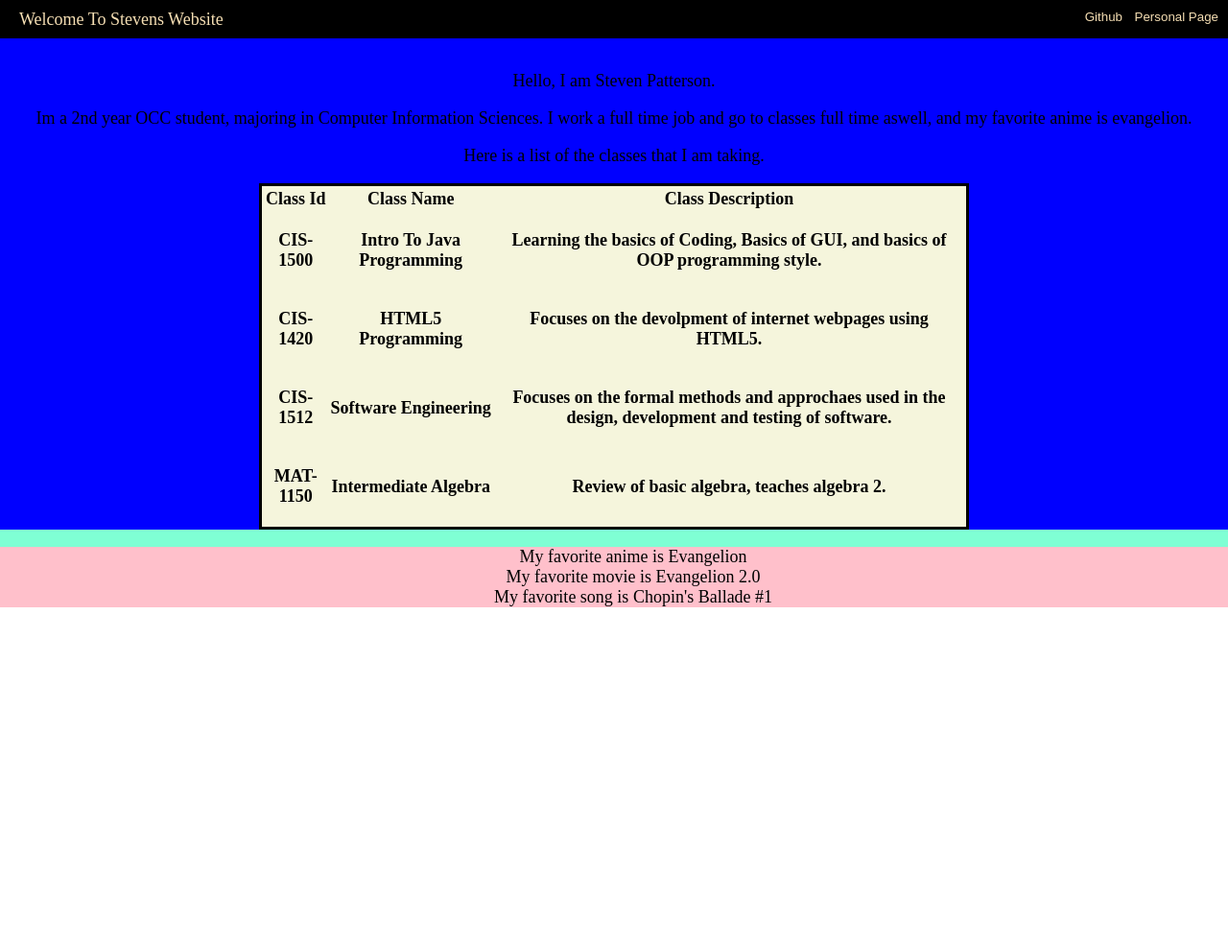
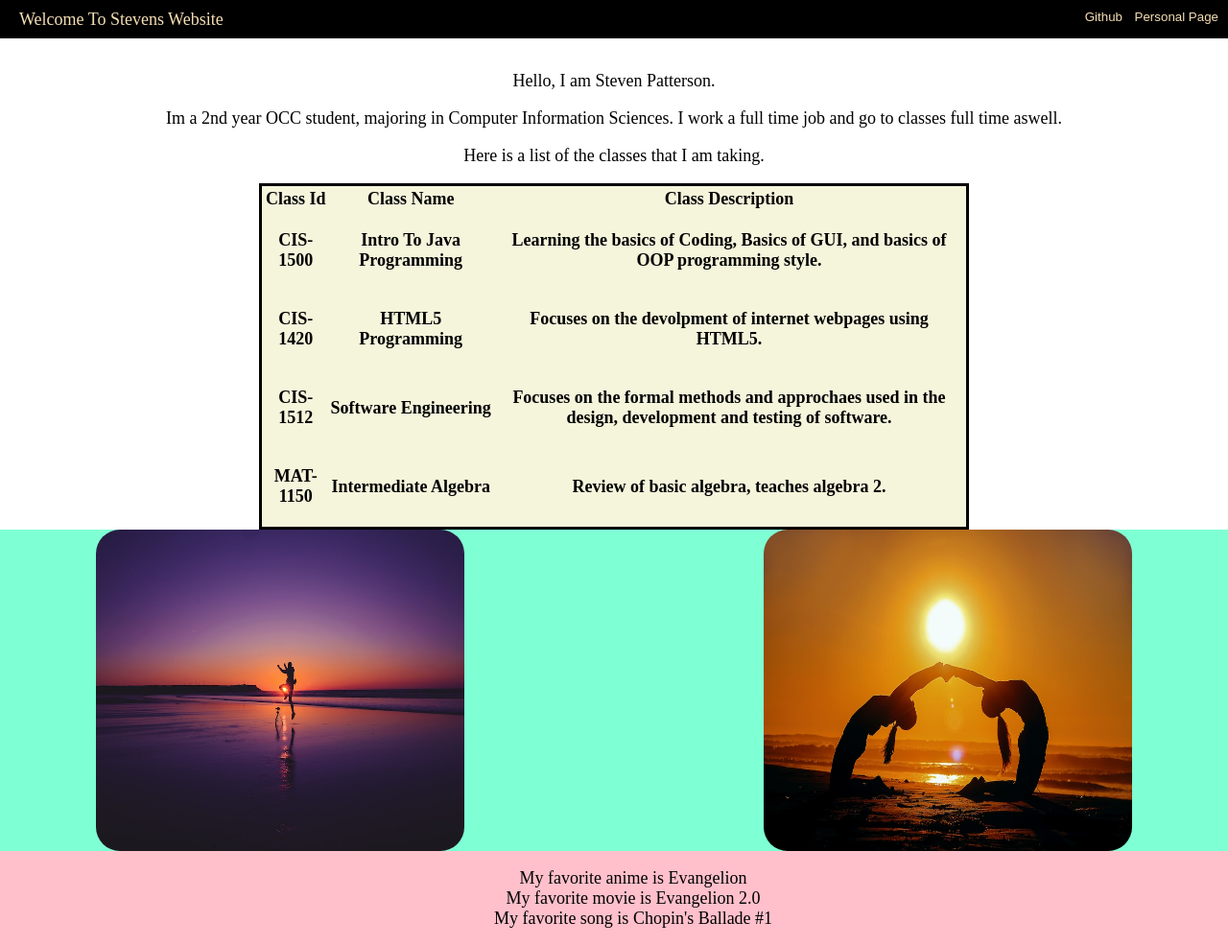
Before and after one commit to Gaklioo/gaklioo.github.io, a plain HTML site: page index.html in a window 1280 px wide. Shown: the whole page at 96% size. Before the commit the page ends 800 px from the top, so only its background shows below. Drawn offline with Linux system fonts and the light colour scheme.

Commit message:
updated to current version

```diff
--- a/index.html
+++ b/index.html
@@ -17,7 +17,7 @@
 
             <div id = "introduction">
                 <p id = "name">Hello, I am Steven Patterson.</p>
-                <p id = "bio">Im a 2nd year OCC student, majoring in Computer Information Sciences. I work a full time job and go to classes full time aswell, and my favorite anime is evangelion.</p>
+                <p id = "bio">Im a 2nd year OCC student, majoring in Computer Information Sciences. I work a full time job and go to classes full time aswell.</p>
                 <p id = "classes">Here is a list of the classes that I am taking.</p>
                 <table id = "classesList">
                     <tr>
@@ -48,8 +48,9 @@
                 </table>
             </div>
 
-            <div id = "banner2">
-
+            <div id = "banner2"> <!--Put Images Here-->
+                <img id = "img1" src = "img1.jpg"></img>
+                <img id = "img2" src = "img2.jpg"></img>
             </div>
 
             <div id = "rest">
--- a/style.css
+++ b/style.css
@@ -54,7 +54,6 @@
 #introduction{
     width: 100%;
     position: relative;
-    background-color: blue;
 
     padding-top: 16px;
     display: block;
@@ -85,15 +84,34 @@
 }
 
 #banner2{
-    position: absolute;
+    position: relative;
     background-color: aquamarine;
     width: 100%;
-    height: 50px;
+    height: 335px;
+
+}
+
+#img1{
+    width: 30%;
+    height: 335px;
+    display: block;
+    float: left;
+    border-radius: 25px;
+    margin-left: 100px;
+}
+
+#img2{
+    width: 30%;
+    height: 335px;
+    display: block;
+    border-radius: 25px;
+    float: right;
+    margin-right: 100px;
 
 }
 
 #rest{
-    position: relative;
+    position: absolute;
     width: 100%;
     background-color: pink;
     display: block;
```
